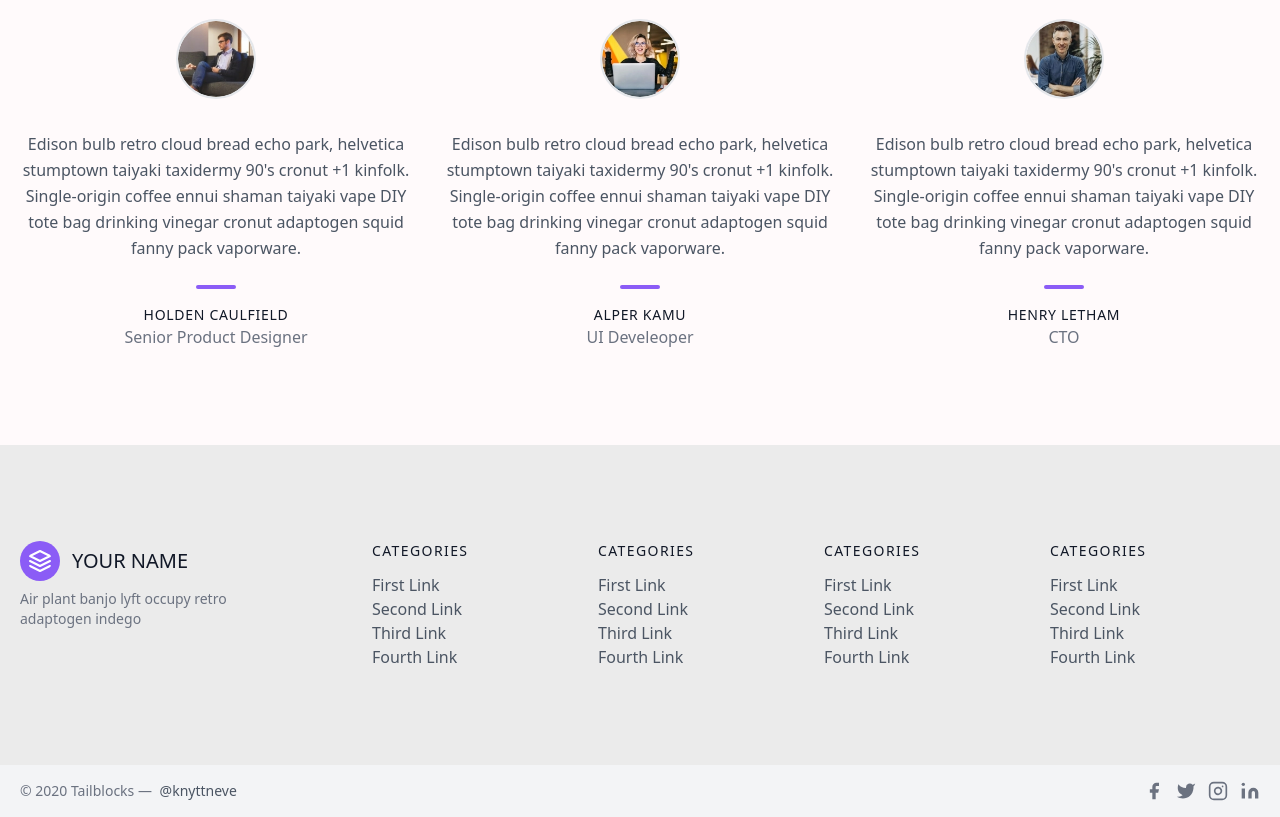
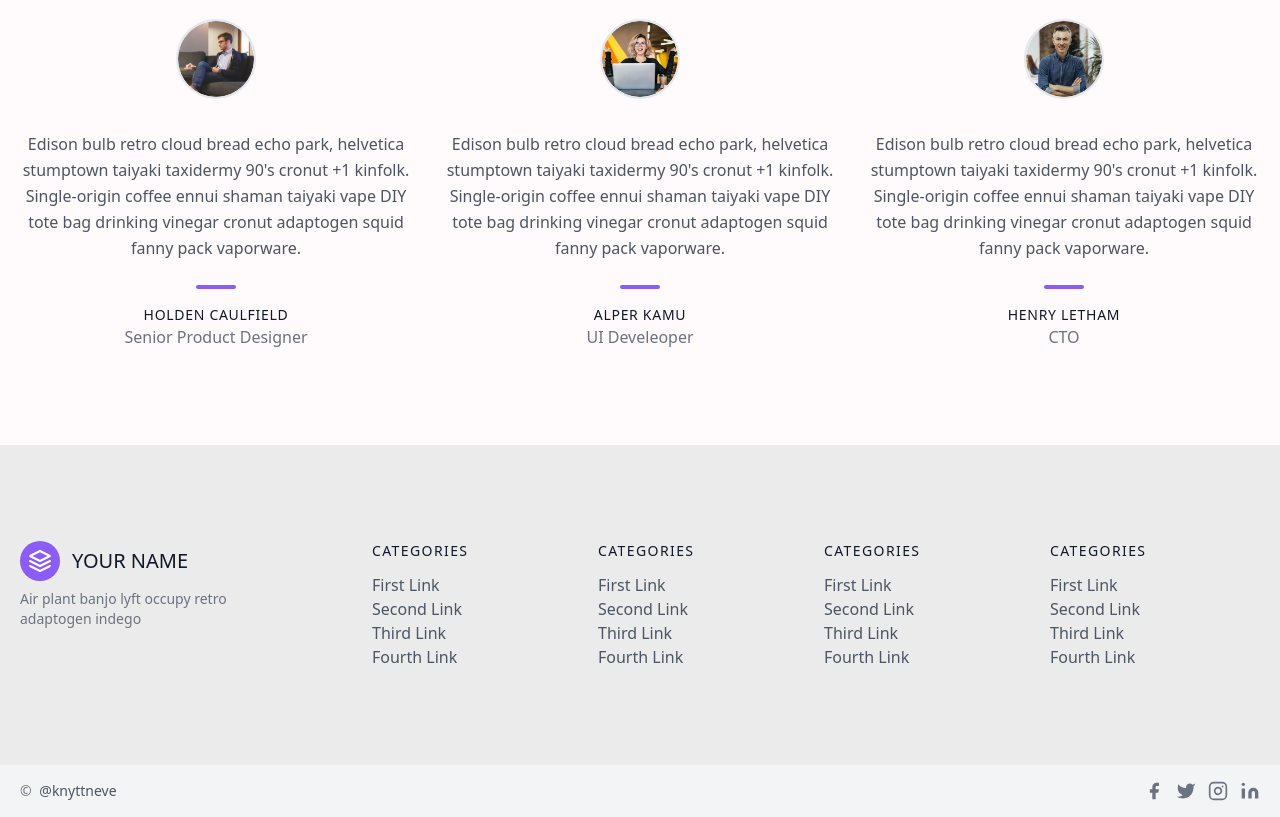
Before and after one commit to zaranashraf/gaming-website, a plain HTML site: page index.html in a window 1280 px wide. Shown: the part 3784-4601 px from the top of the page. Drawn offline with nearby package versions, Linux system fonts and the light colour scheme.

Commit message:
Update index.html

```diff
--- a/index.html
+++ b/index.html
@@ -516,7 +516,7 @@
   </div>
   <div class="bg-gray-100">
     <div class="container mx-auto py-4 px-5 flex flex-wrap flex-col sm:flex-row">
-      <p class="text-gray-500 text-sm text-center sm:text-left">© 2020 Tailblocks —
+      <p class="text-gray-500 text-sm text-center sm:text-left">©
         <a href="https://twitter.com/knyttneve" rel="noopener noreferrer" class="text-gray-600 ml-1" target="_blank">@knyttneve</a>
       </p>
       <span class="inline-flex sm:ml-auto sm:mt-0 mt-2 justify-center sm:justify-start">
```
